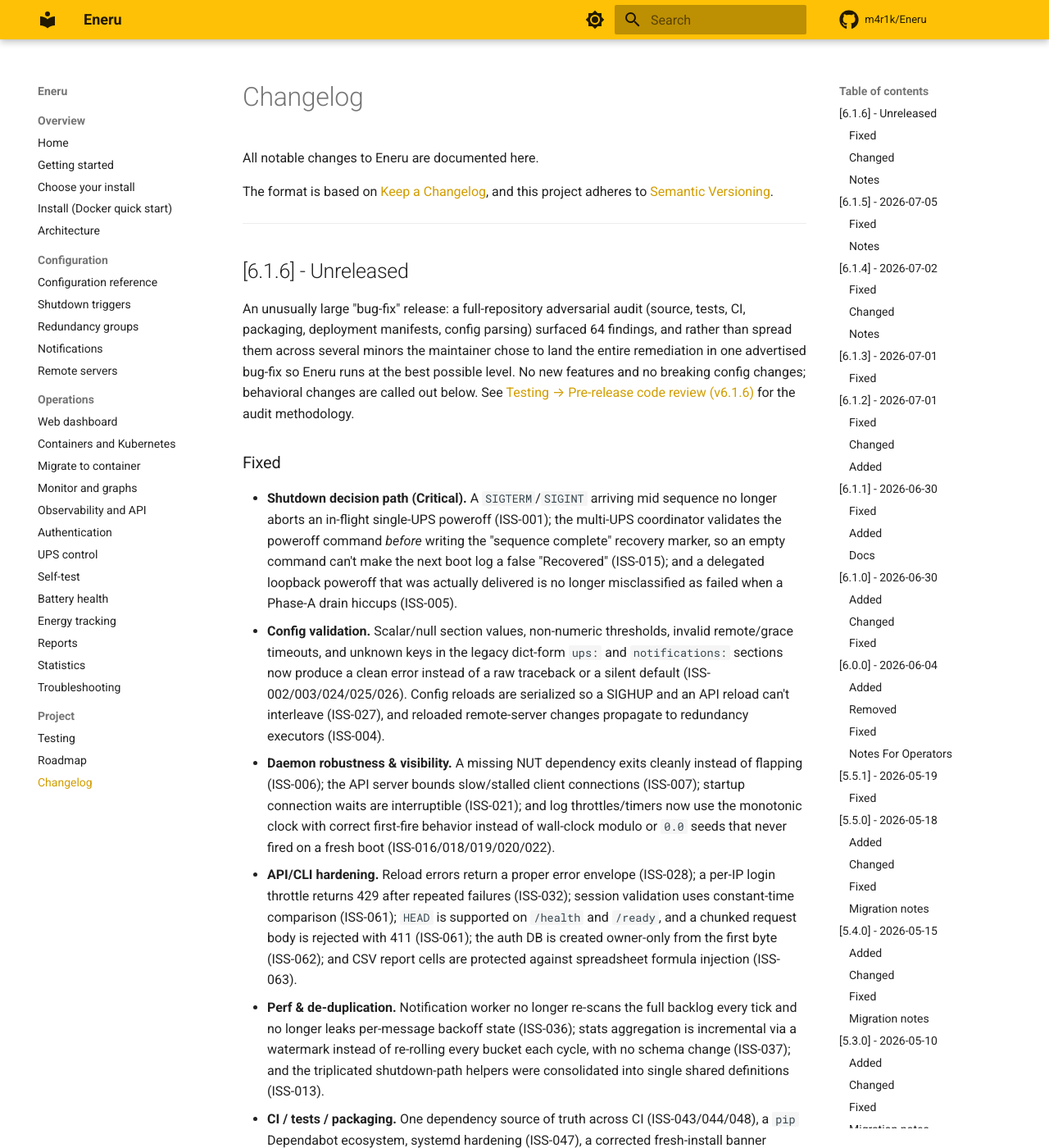
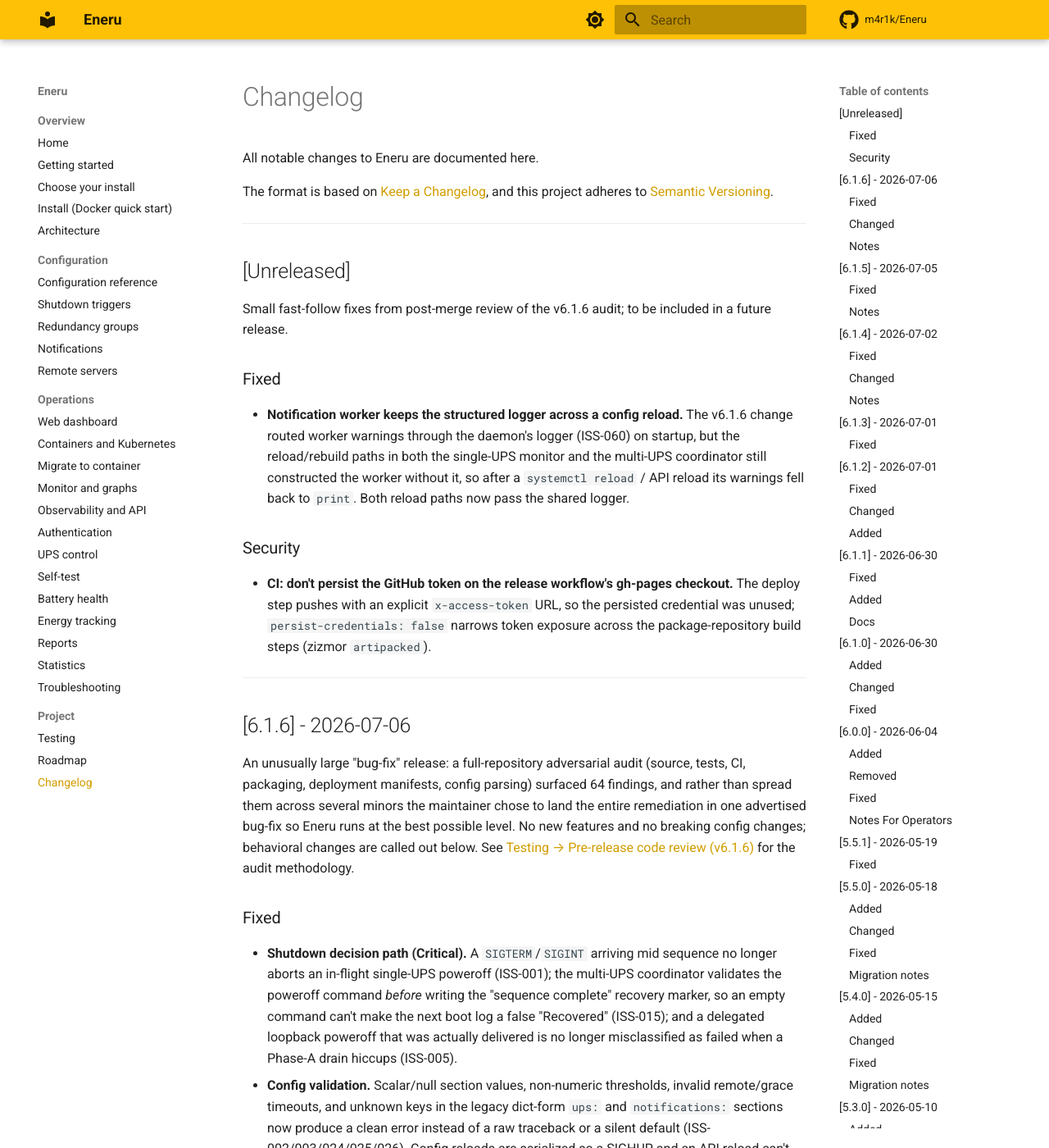
Before and after one commit to m4r1k/Eneru, an MkDocs documentation site: the page built from docs/changelog.md, in a window 1280 px wide and 1400 px high. Shown: the whole window at 82% size. Built offline with MkDocs 1.6.1 and Material for MkDocs 9.7.7, drawn with Linux system fonts in a browser that asks for light colours; comment, search, counter and statistics services are not loaded.

Commit message:
fix(notify,ci): keep worker logger across reload; drop persisted token on gh-pages checkout
Post-merge review fixes from PR #88 (v6.1.6), for a future release:

- notifications logger on reload: the v6.1.6 ISS-060 change routed
  NotificationWorker warnings through the daemon's structured logger on startup,
  but the reload/rebuild paths in both UPSGroupMonitor._reload_notification_worker
  and MultiUPSCoordinator._reload_notification_worker still constructed the
  worker without the logger, so after a `systemctl reload` / API reload its
  warnings fell back to print. Both now pass the shared logger. Regression
  tests assert the logger is forwarded on reload.

- release.yml: set `persist-credentials: false` on the gh-pages checkout. The
  deploy step pushes with an explicit x-access-token URL, so the persisted
  GITHUB_TOKEN was unused and only widened exposure across the many steps
  running inside gh-pages/ (zizmor artipacked).

Declined a third review note ("auth/mqtt extras undefined in requirements-dev"):
those extras ARE defined in pyproject.toml and the validate lane's
`python -c "import paho.mqtt"` check passes, proving the mqtt extra installs.

Changelog entry added under [Unreleased]; the shipped v6.1.6 entry is dated.

Full unit suite: 2973 passed; coverage gate green (0 files < 95%, total 96.84%).

Co-Authored-By: Claude Opus 4.8 <noreply@anthropic.com>

```diff
--- a/docs/changelog.md
+++ b/docs/changelog.md
@@ -7,7 +7,31 @@ and this project adheres to [Semantic Versioning](https://semver.org/spec/v2.0.0
 
 ---
 
-## [6.1.6] - Unreleased
+## [Unreleased]
+
+Small fast-follow fixes from post-merge review of the v6.1.6 audit; to be
+included in a future release.
+
+### Fixed
+
+- **Notification worker keeps the structured logger across a config reload.**
+  The v6.1.6 change routed worker warnings through the daemon's logger
+  (ISS-060) on startup, but the reload/rebuild paths in both the single-UPS
+  monitor and the multi-UPS coordinator still constructed the worker without
+  it, so after a `systemctl reload` / API reload its warnings fell back to
+  `print`. Both reload paths now pass the shared logger.
+
+### Security
+
+- **CI: don't persist the GitHub token on the release workflow's gh-pages
+  checkout.** The deploy step pushes with an explicit `x-access-token` URL, so
+  the persisted credential was unused; `persist-credentials: false` narrows
+  token exposure across the package-repository build steps (zizmor
+  `artipacked`).
+
+---
+
+## [6.1.6] - 2026-07-06
 
 An unusually large "bug-fix" release: a full-repository adversarial audit
 (source, tests, CI, packaging, deployment manifests, config parsing) surfaced
```
Also changed, not shown: 4 other files.
